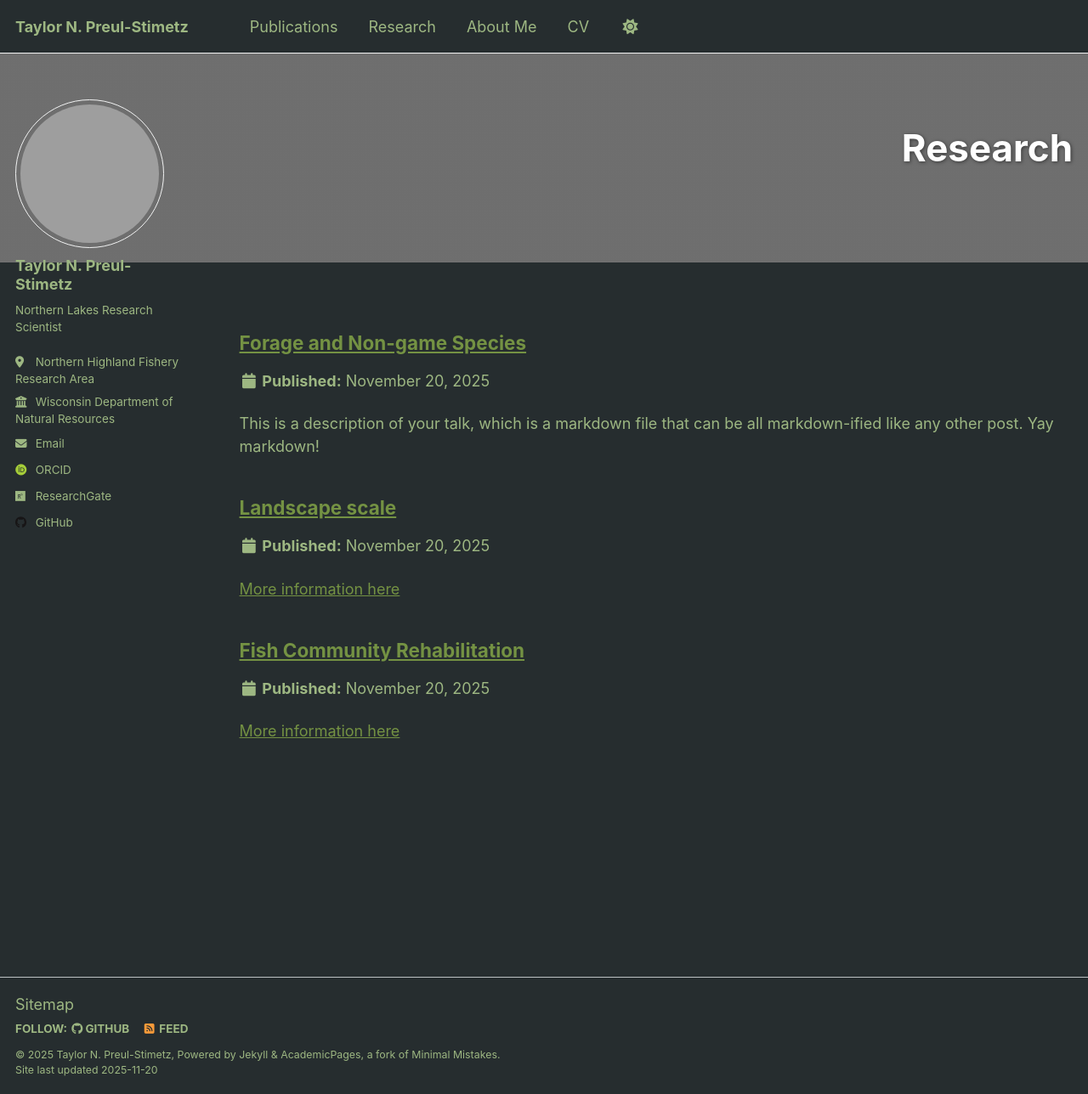
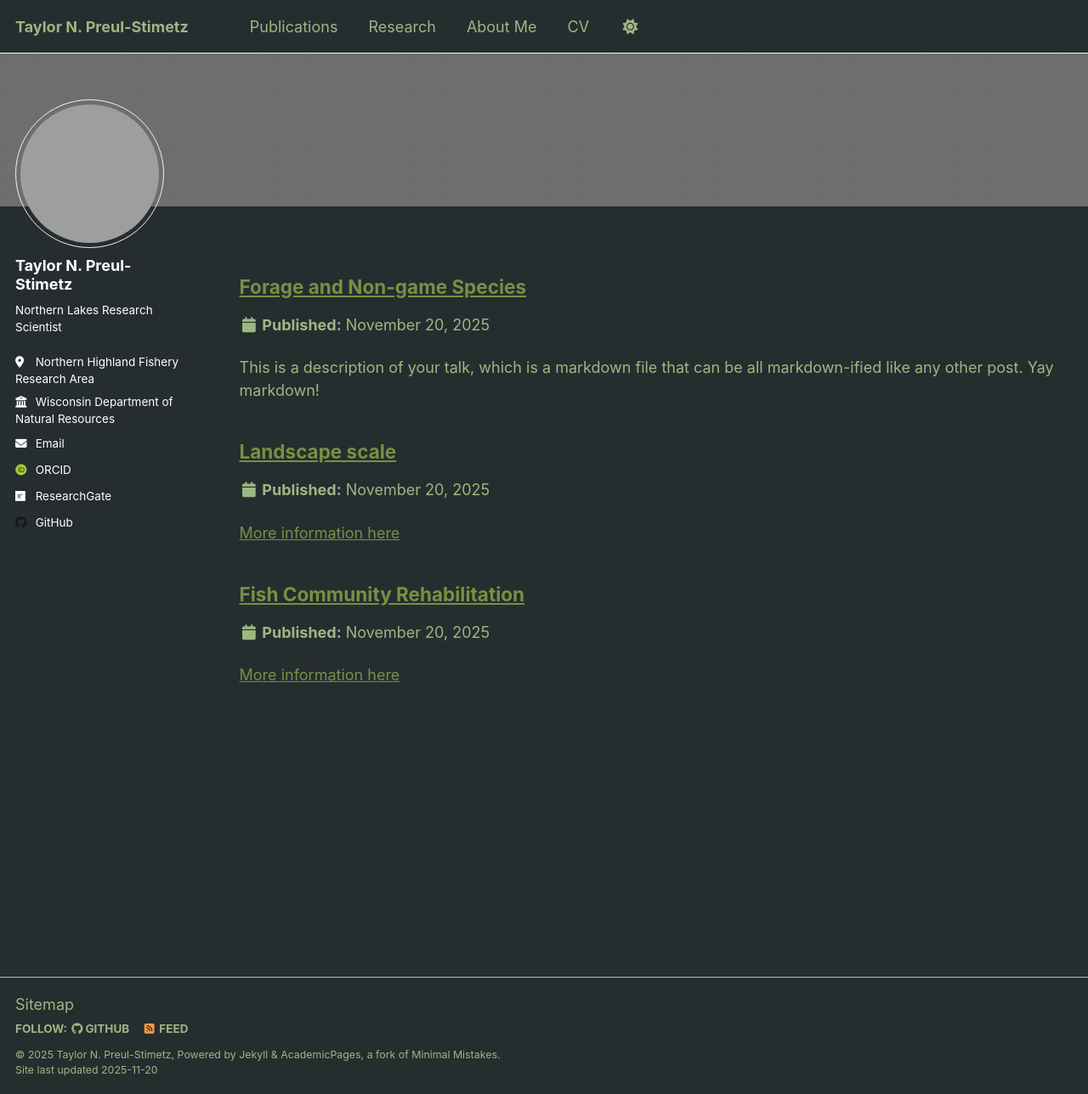
Before and after one commit to taypreul/taypreul.github.io, a Jekyll site: the page built from _pages/research.html, in a window 1280 px wide and 1288 px high. Shown: the whole window at 85% size. Built offline with Jekyll 4.4.1, drawn with Linux system fonts in a browser that asks for light colours; some web fonts are replaced; a script that is not in the unit is left out.

Commit message:
more aesthetics...

```diff
--- a/_includes/archive-single.html
+++ b/_includes/archive-single.html
@@ -36,14 +36,20 @@
       {% endif %}
     </h2>
 
+    {% if post.collection == 'publications' %}
+      {% if post.citation %}
+        <p style="margin-top: 0.5em; margin-bottom: 0.5em;">{{ post.citation }}</p>
+      {% endif %}
+      {% if post.content %}
+        <p class="archive__item-excerpt" itemprop="description" style="margin-top: 0.5em;">{{ post.content | markdownify | strip_html }}</p>
+      {% endif %}
+    {% else %}
       {% if post.read_time %}
         <p class="page__meta"><i class="fa fa-clock" aria-hidden="true"></i> {% include read-time.html %}</p>
       {% endif %}
 
       {% if post.collection == 'teaching' %}
         <p> {{ post.type }}, <i>{{ post.venue }}</i>, {{ post.date | default: "1900-01-01" | date: "%Y" }} </p>
-        {% elsif post.collection == 'publications' %}
-          <p>Published in <i>{{ post.venue }}</i>, {{ post.date | default: "1900-01-01" | date: "%Y" }} </p>
       {% elsif post.date %}
        <p class="page__date"><strong><i class="fa fa-fw fa-calendar" aria-hidden="true"></i> {{ site.data.ui-text[site.locale].date_label | default: "Published:" }}</strong> <time datetime="{{ post.date | default: "1900-01-01" | date_to_xmlschema }}">{{ post.date | default: "1900-01-01" | date: "%B %d, %Y" }}</time></p>
       {% endif %}
@@ -81,6 +87,7 @@
       {% elsif post.bibtexurl %}
         <p><a href="{{ post.bibtexurl }}">Bibtex</a></p>
       {% endif %}
+    {% endif %}
 
   </article>
 </div>
--- a/_includes/page__hero.html
+++ b/_includes/page__hero.html
@@ -29,13 +29,15 @@
 >
   {% if page.header.overlay_color or page.header.overlay_image %}
     <div class="wrapper">
+      {% if page.title and page.title != "" %}
       <h1 class="page__title" itemprop="headline">
         {% if paginator %}
           {{ site.title }}{% unless paginator.page == 1 %} {{ site.data.ui-text[site.locale].page | default: "Page" }} {{ paginator.page }}{% endunless %}
         {% else %}
-          {{ page.title | default: site.title | markdownify | remove: "<p>" | remove: "</p>" }}
+          {{ page.title | markdownify | remove: "<p>" | remove: "</p>" }}
         {% endif %}
       </h1>
+      {% endif %}
       {% if page.excerpt %}
         <p class="page__lead">{{ page.excerpt | markdownify | remove: "<p>" | remove: "</p>" }}</p>
       {% endif %}
--- a/_pages/aboutme.html
+++ b/_pages/aboutme.html
@@ -1,6 +1,6 @@
 ---
 layout: archive
-title: "About Me"
+title: ""
 permalink: /aboutme/
 author_profile: true
 header:
--- a/_pages/publications.html
+++ b/_pages/publications.html
@@ -1,6 +1,6 @@
 ---
 layout: archive
-title: "Publications"
+title: ""
 permalink: /publications/
 author_profile: true
 header:
--- a/_pages/research.html
+++ b/_pages/research.html
@@ -1,6 +1,6 @@
 ---
 layout: archive
-title: "Research"
+title: ""
 permalink: /research/
 author_profile: true
 header:
--- a/_sass/layout/_sidebar.scss
+++ b/_sass/layout/_sidebar.scss
@@ -12,6 +12,7 @@
 
   @include clearfix();
   margin-bottom: 1em;
+  color: #ffffff;
 
   @media (orientation: portrait) {
     margin-top: 1em;
```
Lines whose indentation alone changed are shown as unchanged.
